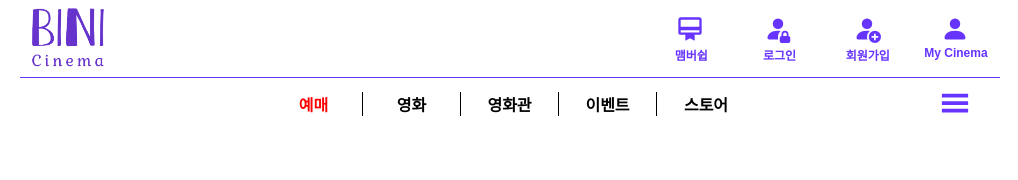
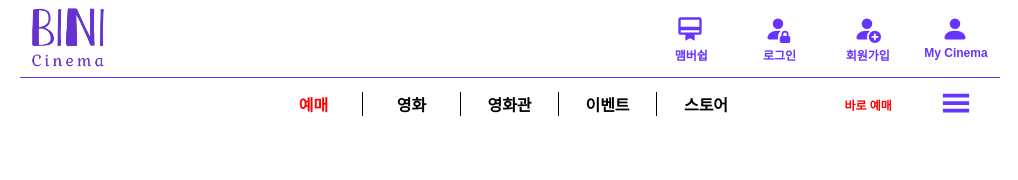
Before and after one commit to toy-prj/bini, a React (Create React App) app in the folder movie/: page / in a window 1280 px wide. Shown: the top 180 px of the page, without its empty margins (130-1148 px from the left). Built offline with nearby package versions, Linux system fonts and the light colour scheme.

Commit message:
230731 - header 바로 예매 추가

```diff
--- a/movie/src/js/header/MovieHeader.js
+++ b/movie/src/js/header/MovieHeader.js
@@ -215,18 +215,32 @@ const MovieHeader = () => {
 
                     </ul>
 
+
+                    {/* header 아래쪽 sub menu */}
+                    <ul className="header-bottom-sub-menu">
+
                         {/* 바로 예매 */}
-                    <div className="header-bottom-menu-quick-reservation-box">
-                        <div className=""></div>
-                    </div>
+                        <li className="header-bottom-menu-quick-reservation-box">
+                            {/* TODO : 여기에 컴포넌트 호출 */}
+                            <button
+                                className="header-bottom-menu-quick-reservation"
+                                id="Quick-Reservation"
+                            >
+                                <p className="header-bottom-menu-quick-reservation-text">
+                                    바로 예매
+                                </p>
+                            </button>
+                        </li>
 
                         {/* 전체 메뉴 보기 버튼 */}
-                    <div className="header-bottom-menu-view-all-btn-box">
+                        <li className="header-bottom-menu-view-all-btn-box">
                             <button
                                 className="header-bottom-menu-view-all-btn"
                                 id="View-All-Btn"
                                 ><GiHamburgerMenu /></button>
-                    </div>
+                        </li>
+
+                    </ul>
 
                 </div>
             </div>
--- a/movie/src/scss/header/MovieHeader.scss
+++ b/movie/src/scss/header/MovieHeader.scss
@@ -146,14 +146,41 @@
 
         }
 
+        // header 아래쪽 sub menu
+        .header-bottom-sub-menu {
+            width: 175px;
+            height: 100%;
+            display: flex;
+
+            position: absolute;
+            top: 0;
+            right: 0;
+
+            // 바로 예매
+            .header-bottom-menu-quick-reservation-box {
+                width: 50%;
+                height: 100%;
+                @include disflex();
+
+                .header-bottom-menu-quick-reservation {
+                    background: none;
+                    width: 100%;
+                    height: 50%;
+                    cursor: pointer;
+
+                    .header-bottom-menu-quick-reservation-text {
+                        color: #ff0000;
+                        font-size: 12px;
+                        font-weight: bold;
+                    }
+                }
+            }
+
             // 전체 메뉴 보기 버튼
             .header-bottom-menu-view-all-btn-box {
                 width: 90px;
                 height: 100%;
                 @include disflex();
-            position: absolute;
-            top: 0;
-            right: 0;
 
                 .header-bottom-menu-view-all-btn {
                     background: none;
@@ -169,6 +196,9 @@
                     }
                 }
             }
+        }
+
+
     }
 
 
```
Lines whose indentation alone changed are shown as unchanged.
